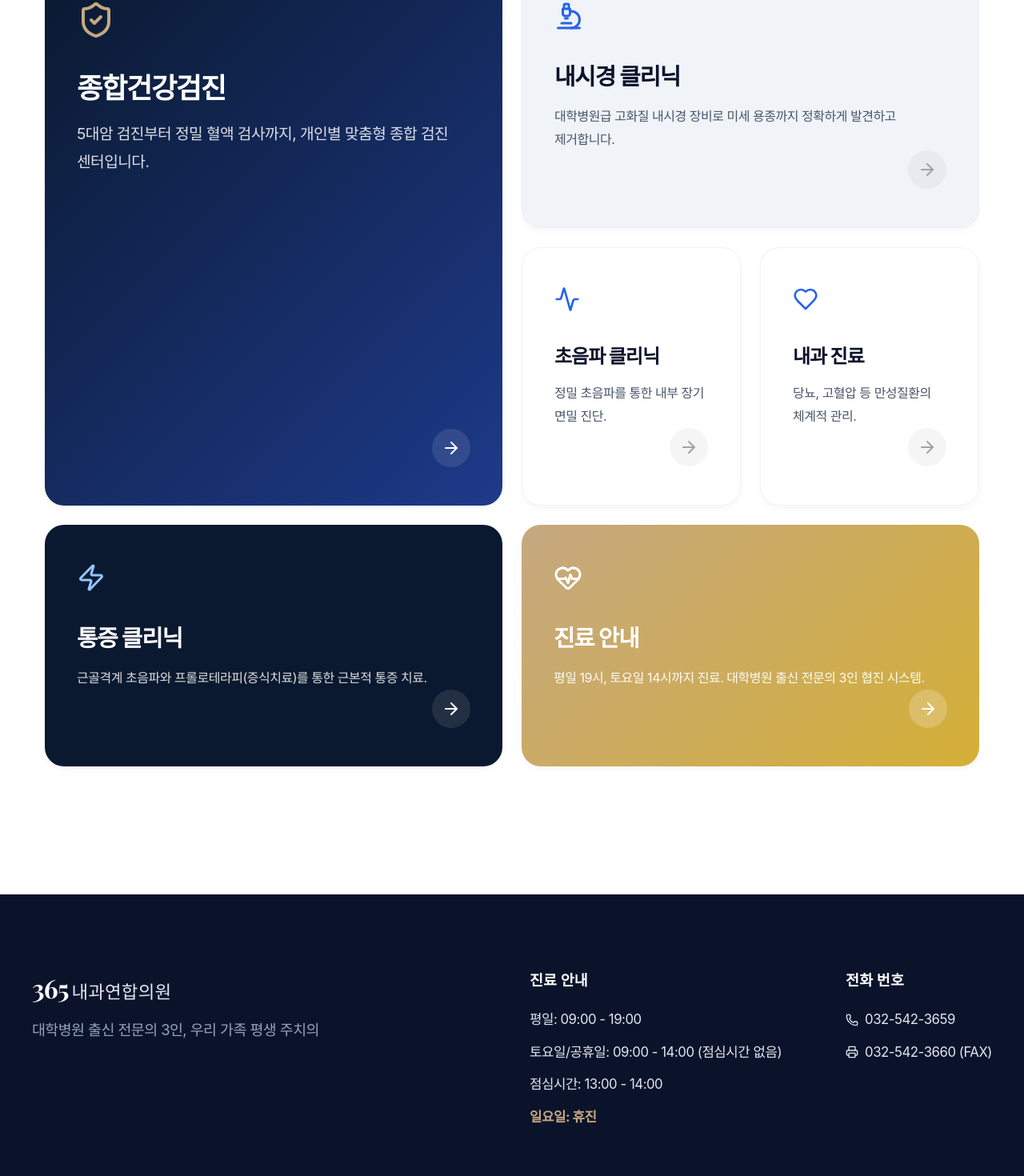
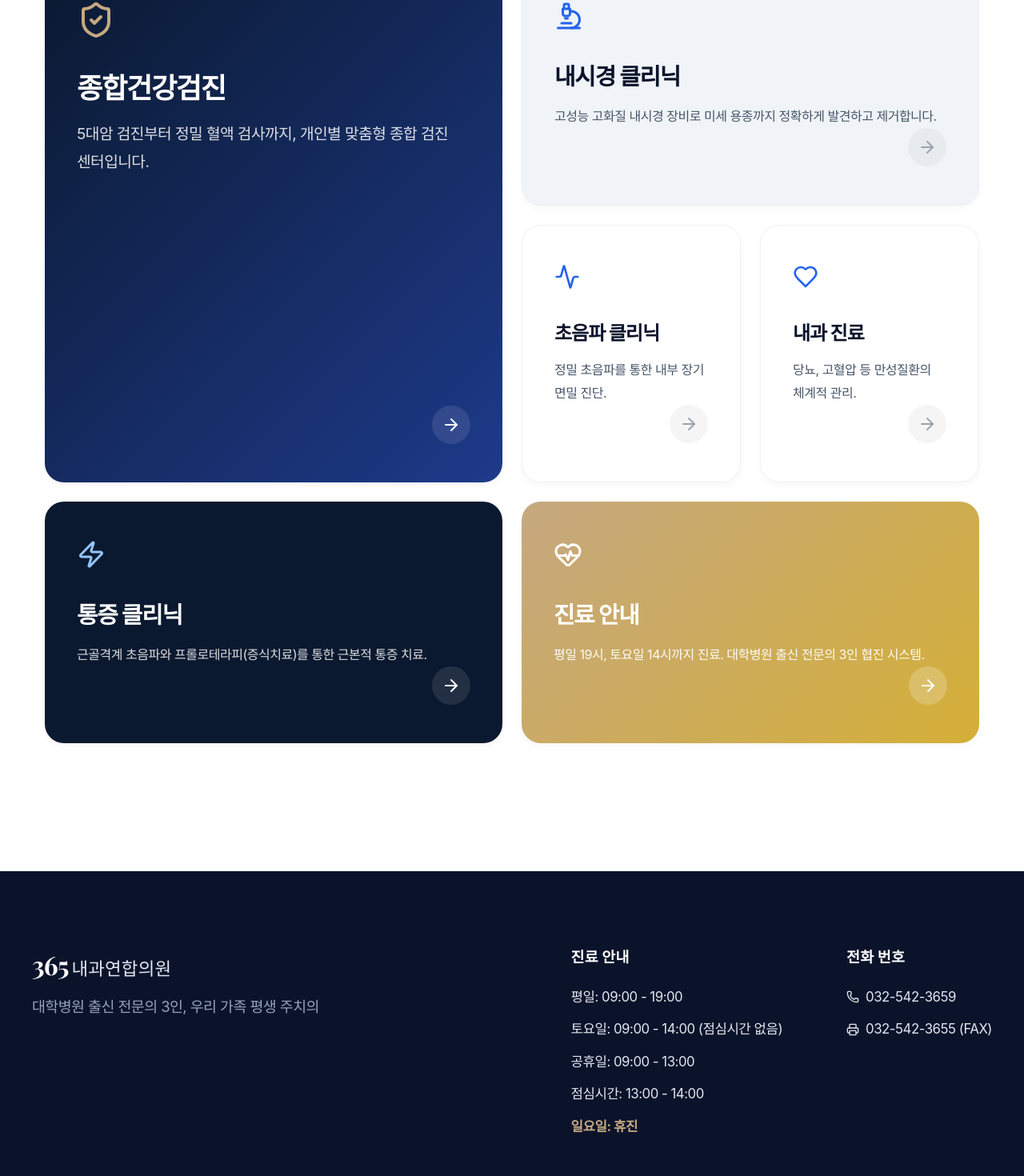
Before and after one commit to bnam1321-bit/365-clinic-web, a Next.js app: page / in a window 1280 px wide. Shown: the part 1078-2548 px from the top of the page at 80% size. Built offline with nearby package versions, Linux system fonts and the light colour scheme; a web font is replaced by a local one.

Commit message:
Update fax number, remove stomach contrast radiography, update endoscopy equipment phrasing to high-performance, and update public holiday hours

```diff
--- a/src/app/checkup/page.tsx
+++ b/src/app/checkup/page.tsx
@@ -43,7 +43,7 @@ export default function CheckupPage() {
                             <div className={styles.introCard}>
                                 <div className={styles.icon}><Microscope size={32} /></div>
                                 <h3>초음파 정밀 검진</h3>
-                                <p>대학병원급 고해상도 초음파로<br />복부/갑상선/경동맥 미세 병변 진단</p>
+                                <p>고성능 고해상도 초음파로<br />복부/갑상선/경동맥 미세 병변 진단</p>
                             </div>
                         </FadeIn>
                         <FadeIn delay={0.4}>
@@ -69,7 +69,6 @@ export default function CheckupPage() {
                                     <p className="card-subtitle">만 40세 이상 남녀 (2년 주기)</p>
                                     <ul className="editorial-list">
                                         <li>위내시경 검사 (수면/비수면)</li>
-                                        <li>위장조영촬영</li>
                                     </ul>
                                 </div>
                             </div>
--- a/src/app/endoscopy/page.tsx
+++ b/src/app/endoscopy/page.tsx
@@ -16,7 +16,7 @@ export default function EndoscopyPage() {
             <SplitHero
                 badge="DIGESTIVE ENDOSCOPY"
                 title="내시경 클리닉"
-                subtitle={<>소화기내과 전문의가 직접 시행하는 정밀하고 안전한 내시경.<br />대학병원급 최고사양 장비로 미세 병변까지 찾아냅니다.</>}
+                subtitle={<>소화기내과 전문의가 직접 시행하는 정밀하고 안전한 내시경.<br />고성능 최고사양 장비로 미세 병변까지 찾아냅니다.</>}
             />
 
             {/* Main Content */}
@@ -41,9 +41,9 @@ export default function EndoscopyPage() {
                                 </div>
                                 <div className={styles.equipmentText}>
                                     <h3 className={styles.equipmentSubtitle}>365내과연합의원 내시경 센터</h3>
-                                    <h2 className={styles.equipmentTitle}>대학병원급 최고사양 내시경 기기</h2>
+                                    <h2 className={styles.equipmentTitle}>고성능 최첨단 내시경 기기</h2>
                                     <p className={styles.equipmentDesc}>
-                                        365내과연합의원은 대학병원에서 사용하는 것과 동일한 <strong>최상위 등급의 고해상도 장비</strong>를 도입하여 운영하고 있습니다. 초고화질 영상과 특수 정밀 관찰 기술을 통해 눈에 잘 띄지 않는 아주 미세한 조기 암 병변까지도 놓치지 않고 정확하게 진단합니다.
+                                        365내과연합의원은 <strong>최상위 등급의 고성능 고해상도 장비</strong>를 도입하여 운영하고 있습니다. 초고화질 영상과 특수 정밀 관찰 기술을 통해 눈에 잘 띄지 않는 아주 미세한 조기 암 병변까지도 놓치지 않고 정확하게 진단합니다.
                                     </p>
                                 </div>
                             </div>
--- a/src/app/guide/page.tsx
+++ b/src/app/guide/page.tsx
@@ -33,8 +33,12 @@ export default function Guide() {
                                             <td>09:00 - 19:00</td>
                                         </tr>
                                         <tr>
-                                            <th>토요일 / 공휴일</th>
+                                            <th>토요일</th>
                                             <td>09:00 - 14:00 (점심시간 없음)</td>
+                                        </tr>
+                                        <tr>
+                                            <th>공휴일</th>
+                                            <td>09:00 - 13:00 (점심시간 없음)</td>
                                         </tr>
                                         <tr>
                                             <th>일요일</th>
--- a/src/app/page.tsx
+++ b/src/app/page.tsx
@@ -53,7 +53,7 @@ export default function Home() {
                   <div className={styles.bentoContent}>
                     <div className={styles.cardIcon}><Microscope size={36} /></div>
                     <h3>내시경 클리닉</h3>
-                    <p>대학병원급 고화질 내시경 장비로 미세 용종까지 정확하게 발견하고 제거합니다.</p>
+                    <p>고성능 고화질 내시경 장비로 미세 용종까지 정확하게 발견하고 제거합니다.</p>
                   </div>
                   <div className={styles.cardArrow}><ArrowRight size={24} /></div>
                 </div>
--- a/src/components/layout/Footer.tsx
+++ b/src/components/layout/Footer.tsx
@@ -17,7 +17,8 @@ export default function Footer() {
                             <h3>진료 안내</h3>
                             <ul>
                                 <li>평일: 09:00 - 19:00</li>
-                                <li>토요일/공휴일: 09:00 - 14:00 (점심시간 없음)</li>
+                                <li>토요일: 09:00 - 14:00 (점심시간 없음)</li>
+                                <li>공휴일: 09:00 - 13:00</li>
                                 <li>점심시간: 13:00 - 14:00</li>
                                 <li className={styles.highlight}>일요일: 휴진</li>
                             </ul>
@@ -26,7 +27,7 @@ export default function Footer() {
                             <h3>전화 번호</h3>
                             <ul>
                                 <li className={styles.contactItem}><Phone size={16} /> 032-542-3659</li>
-                                <li className={styles.contactItem}><Printer size={16} /> 032-542-3660 (FAX)</li>
+                                <li className={styles.contactItem}><Printer size={16} /> 032-542-3655 (FAX)</li>
                             </ul>
                         </div>
                     </div>
```
